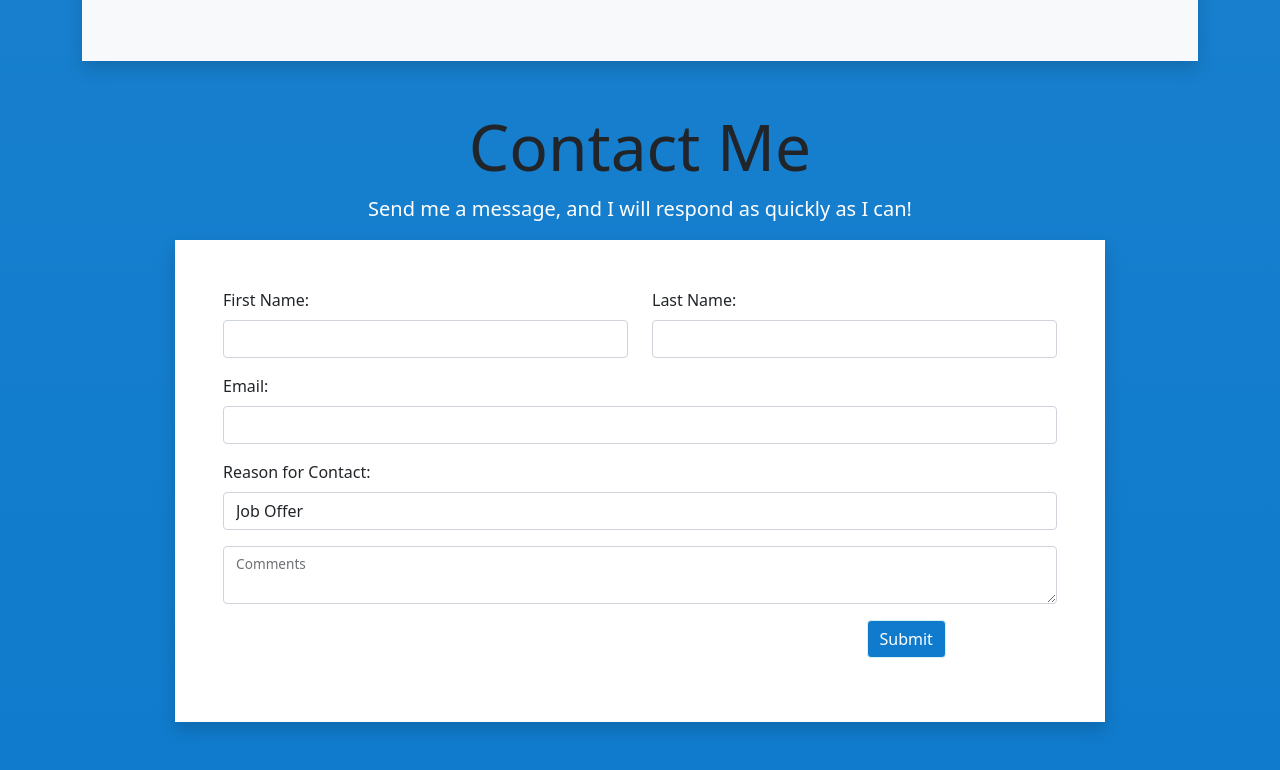
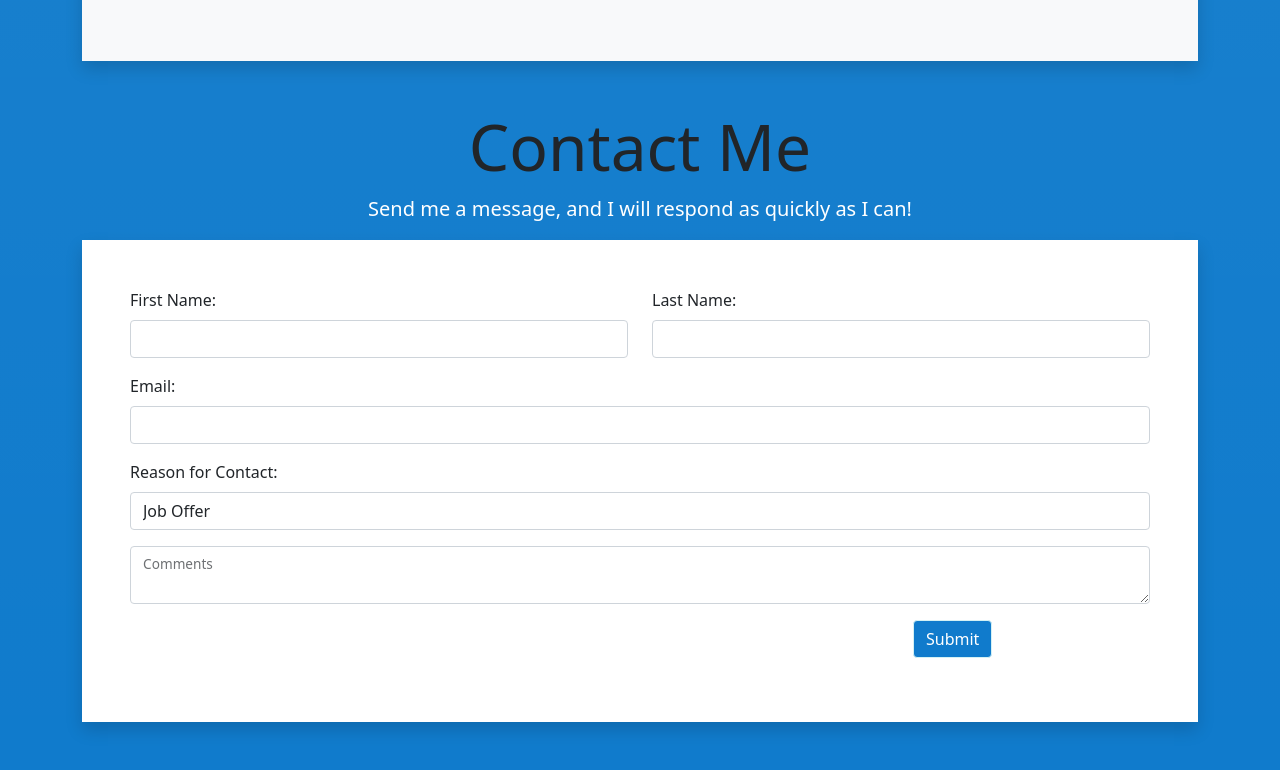
Before and after one commit to mpierce1988/mpierce1988.github.io, a plain HTML site: page index.html in a window 1280 px wide. Shown: the part 3125-3895 px from the top of the page. Drawn offline with nearby package versions, Linux system fonts and the light colour scheme.

Commit message:
Fixed styling bug on contact form

```diff
--- a/index.html
+++ b/index.html
@@ -176,7 +176,7 @@
             <h2 class="display-3">Contact Me</h2>
             <p class="lead text-white">Send me a message, and I will respond as quickly as I can!</p>
             <div class="row justify-content-center">
-                <div class="col-md-10 bg-white p-5 shadow">
+                <div class="col-md bg-white p-5 shadow">
                     <form class="text-start">
                         <div class="row mb-3">
                             <div class="col-md-6">
```
